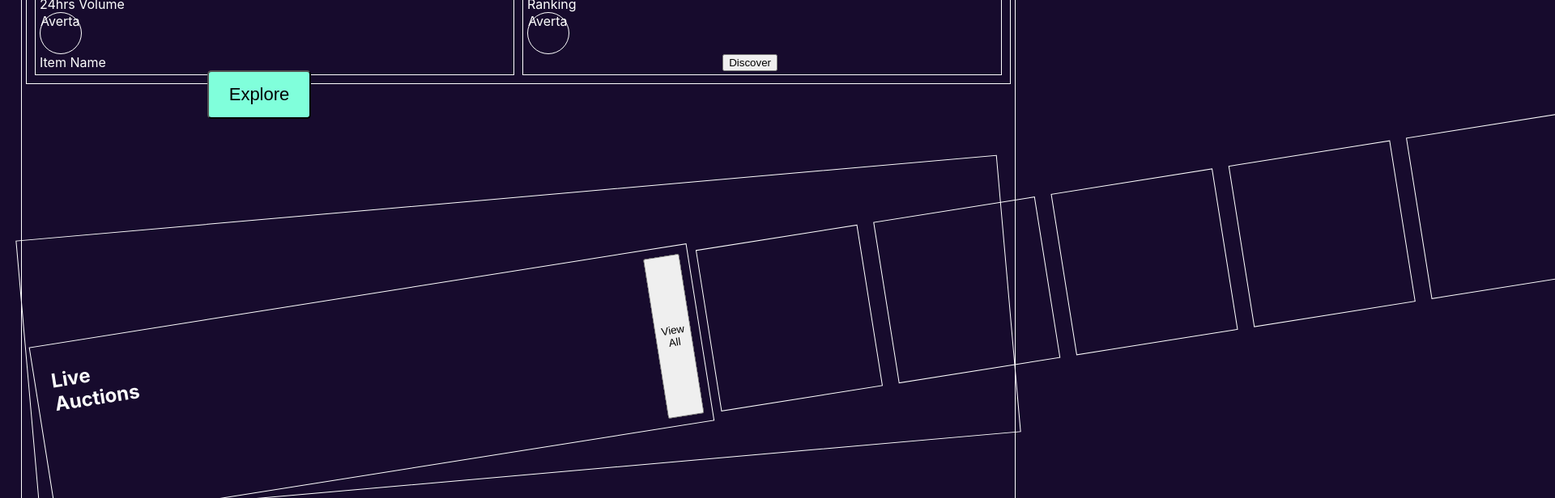
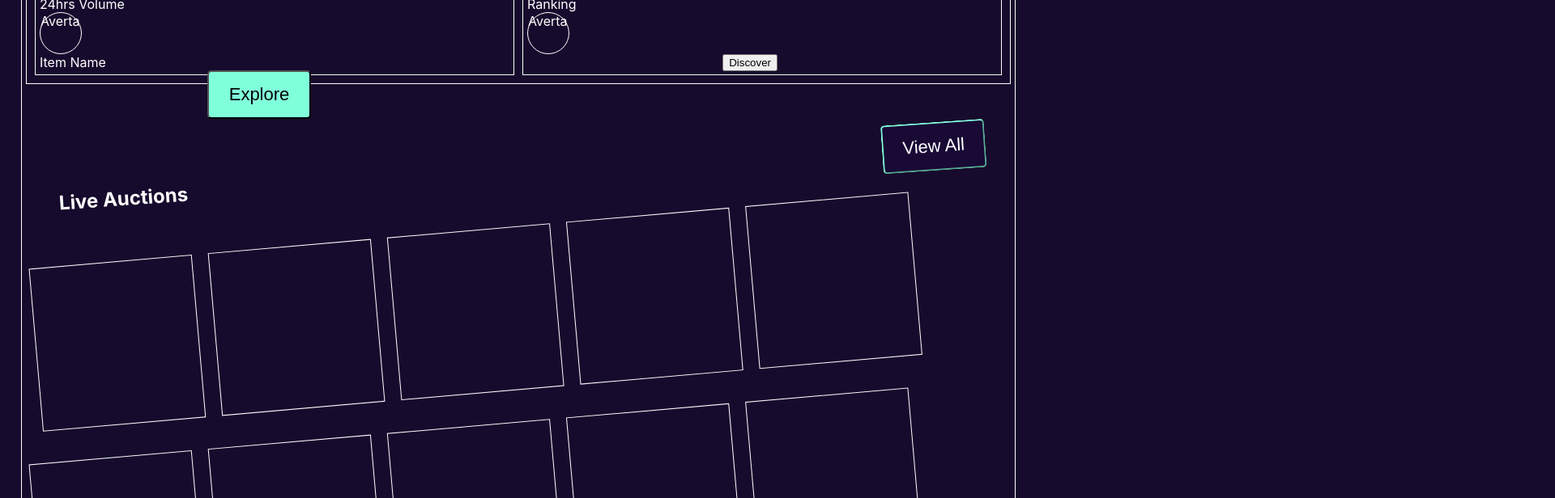
Before and after one commit to victoryohanna/McGeorgeTestProject, a React (Create React App) app: page / in a window 1280 px wide. Shown: the part 1600-2216 px from the top of the page at 81% size, 1920 px wide, since content can reach past the window. Built offline with nearby package versions, Linux system fonts and the light colour scheme.

Commit message:
modified component

```diff
--- a/src/components/Auctions.jsx
+++ b/src/components/Auctions.jsx
@@ -1,22 +1,24 @@
+import "../styles/components/auctions.css";
 
-import '../styles/components/auctions.css';
-
-const Auctions = ()=>{
-    return(
+const Auctions = () => {
+  return (
     <div className="auctions-container">
-            <div className="trend-caption">
-                <div className="caption-text">
-                    <h2 >Live Auctions</h2>
-                    <button className="btn-view">View All</button>
+      <div className="auction-caption">
+        <div className="auction-text">
+          <h2>Live Auctions</h2>
         </div>
-                <div className="trend-img">
+        <div className="auction-button">
+          <button>View All</button>
+        </div>
+      </div>
+      <div className="auction-img1">
         <div className="img1"></div>
         <div className="img2"></div>
         <div className="img3"></div>
         <div className="img4"></div>
         <div className="img5"></div>
       </div>
-                <div className="trend-img">
+      <div className="auction-img2">
         <div className="img1"></div>
         <div className="img2"></div>
         <div className="img3"></div>
@@ -24,8 +26,7 @@ const Auctions = ()=>{
         <div className="img5"></div>
       </div>
     </div>
-        </div>
-    )
-}
+  );
+};
 
 export default Auctions;
--- a/src/styles/components/auctions.css
+++ b/src/styles/components/auctions.css
@@ -1,32 +1,58 @@
-.auctions-container{
+/* .auctions-container{
     border: 1px solid white;
-    margin: 140px 0;
-    padding: 10px;
+
+
+} */
+
+.auction-caption{
+    margin: 80px 0 20px 0;
+    display: flex;
+    transform: rotate(-4deg);
+}
+
+.auction-text{
+    color: #ffffff;
+    width: 50%;
+    margin: 10px;
+}
+
+.auction-text h2{
+    margin: 3px 30px;
+}
+
+.auction-button{
+    width: 50%;
+    display: flex;
+    justify-content: end;
+}
+
+.auction-button button{
+    width: 8rem;
+    height: 60px;
+    font-weight: 500;
+    font-size: 22px;
+    border-radius: 5px;
+    background: #190935;
+    border-color: #80ffdb;
+    color: #ffffff;
+    margin: 3px 30px;
+
+}
+
+
+
+.auction-img1{
+    display: flex;
+    margin: 20px auto;
     transform: rotate(-5deg);
 
 }
 
-.caption-text{
-    border: 1px solid white;
+.auction-img2{
     display: flex;
-    padding: 10px;
-}
+    margin: 20px auto;
+    transform: rotate(-5deg);
 
-.caption-text h2{
-    color: #ffffff;
-    display: block;
-    margin-left: 10px;
-}
-
-.btn-view{
-   margin-left: 640px;
-
-}
-
-.trend-img{
-    display: flex;
-    justify-content: center;
-    animation: slidein 4s linear 2s 2 normal fill-mode;
 }
 
 .img1,
@@ -38,7 +64,7 @@
     height: 200px;
     border: 1px solid white;
     margin: 10px;
-    /* transform: rotate(-10deg); */
+
 }
 
 @keyframes slidein {
--- a/src/styles/components/trending.css
+++ b/src/styles/components/trending.css
@@ -1,6 +1,6 @@
-.trending-container{
-    /* border: 1px solid #ffffff; */
-}
+/* .trending-container{
+    border: 1px solid #ffffff;
+} */
 
 .trend-caption{
     /* border: 1px solid white; */
@@ -10,6 +10,7 @@
 }
 
 .trend-text{
+
     color: #ffffff;
     width: 50%;
     margin: 10px;
```
Also changed, not shown: src/components/Header.jsx (line endings or trailing spaces). Lines whose indentation alone changed are shown as unchanged.
